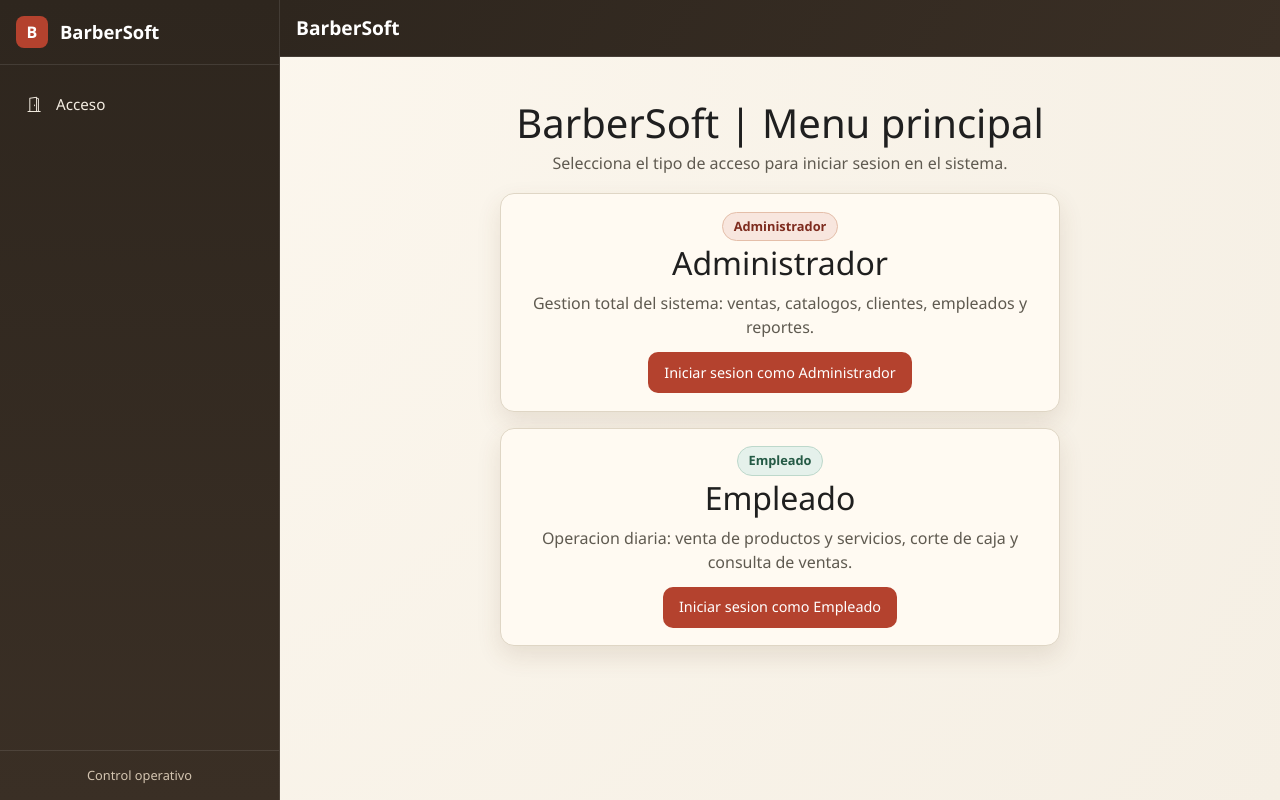
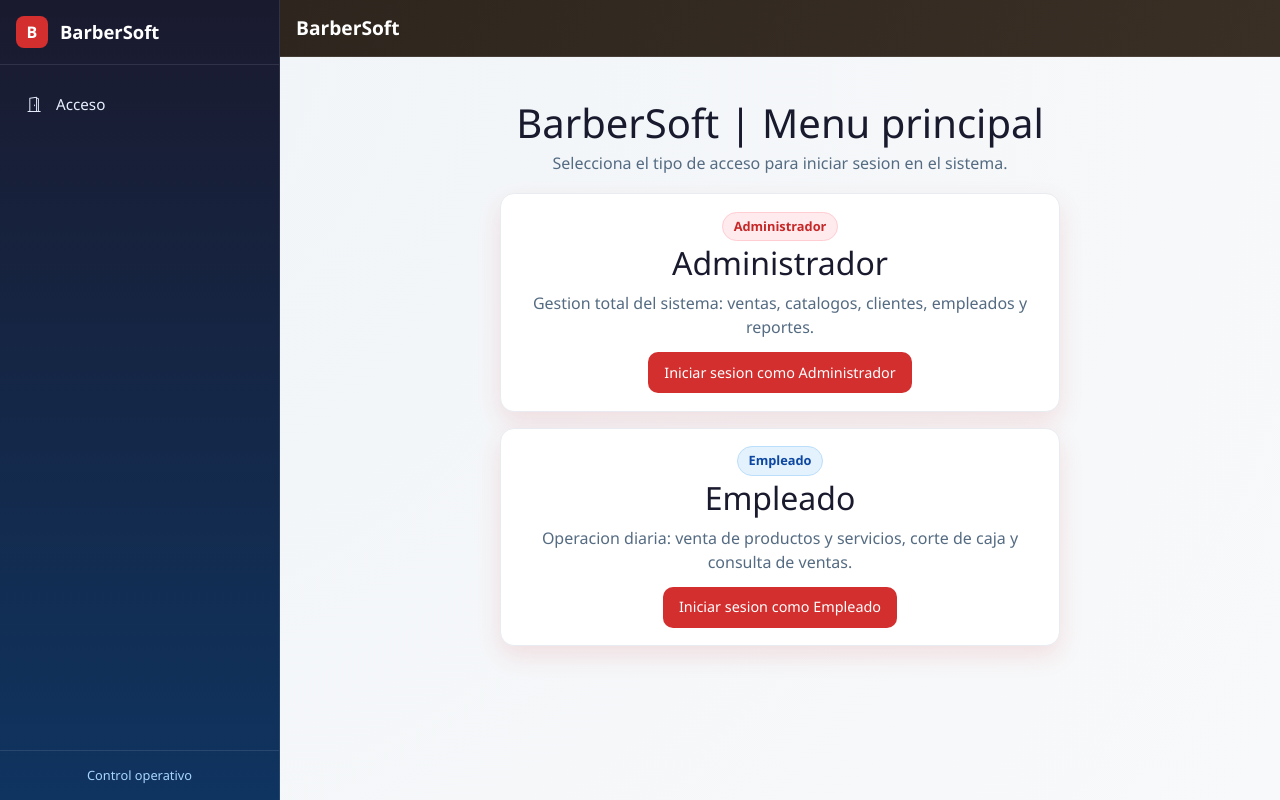
Before and after one commit to alejandro20050406/Barbersoft-Django, a Django app: page / in a window 1280 px wide. Run offline with Django 5.2, Linux system fonts and the light colour scheme.

Commit message:
cambio de colores en el panel

```diff
--- a/static/css/ui.css
+++ b/static/css/ui.css
@@ -1,13 +1,13 @@
 :root {
-    --bg: #f5efe4;
-    --paper: #fffaf2;
-    --ink: #1f1f1f;
-    --muted: #5f5a50;
-    --accent: #b4422e;
-    --accent-dark: #7e2c1f;
-    --line: #dfd6c5;
+    --bg: #f8f9fa;
+    --paper: #ffffff;
+    --ink: #1a1a2e;
+    --muted: #546b82;
+    --accent: #d32f2f;
+    --accent-dark: #b71c1c;
+    --line: #e8ecf1;
     --radius: 14px;
-    --shadow: 0 10px 25px rgba(96, 65, 34, 0.12);
+    --shadow: 0 10px 25px rgba(211, 47, 47, 0.12);
 }
 
 * {
@@ -16,7 +16,7 @@
 
 body {
     margin: 0;
-    background: radial-gradient(circle at top left, #fdf8ef, var(--bg));
+    background: radial-gradient(circle at top left, #f0f4f8, var(--bg));
     color: var(--ink);
     font-family: "Segoe UI", "Trebuchet MS", sans-serif;
 }
@@ -385,20 +385,20 @@ table.table {
     border: 1px solid var(--line);
     font-size: 0.8rem;
     font-weight: 600;
-    color: #3d3124;
-    background: #efe5d6;
+    color: #1a1a2e;
+    background: #e8ecf1;
 }
 
 .role-chip-admin {
-    background: #f8e6de;
-    border-color: #e4bea9;
-    color: #7e2c1f;
+    background: #ffebee;
+    border-color: #ffcdd2;
+    color: #c62828;
 }
 
 .role-chip-employee {
-    background: #e5f1eb;
-    border-color: #bdd8cb;
-    color: #245a45;
+    background: #e3f2fd;
+    border-color: #bbdefb;
+    color: #0d47a1;
 }
 
 .auth-form {
@@ -583,7 +583,7 @@ select option,
 
 .sidebar {
     width: 280px;
-    background: linear-gradient(180deg, #2e261e, #3a2f25);
+    background: linear-gradient(180deg, #1a1a2e, #0f3460);
     color: #fff;
     border-right: 1px solid rgba(255, 255, 255, 0.1);
     display: flex;
@@ -623,7 +623,7 @@ select option,
     display: flex;
     align-items: center;
     gap: 0.75rem;
-    color: #f4ede2;
+    color: #e8f0ff;
     text-decoration: none;
     padding: 0.75rem 1rem;
     border-radius: 8px;
@@ -664,7 +664,7 @@ select option,
 .sidebar-user-info {
     margin: 0;
     font-size: 0.8rem;
-    color: #d3c4b0;
+    color: #a8d5ff;
     text-align: center;
     line-height: 1.3;
 }
```
Also changed, not shown: other parts of static/css/ui.css (+30 -30 lines).
